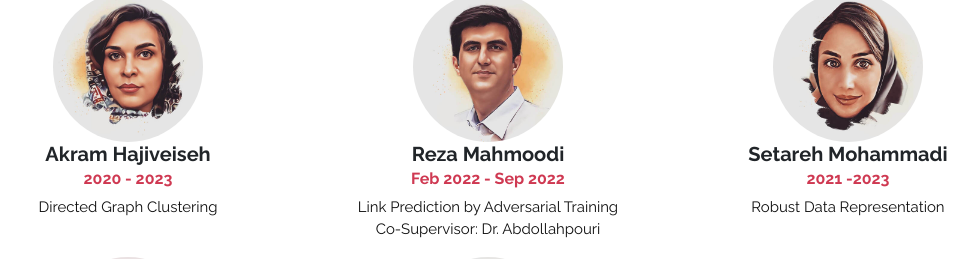
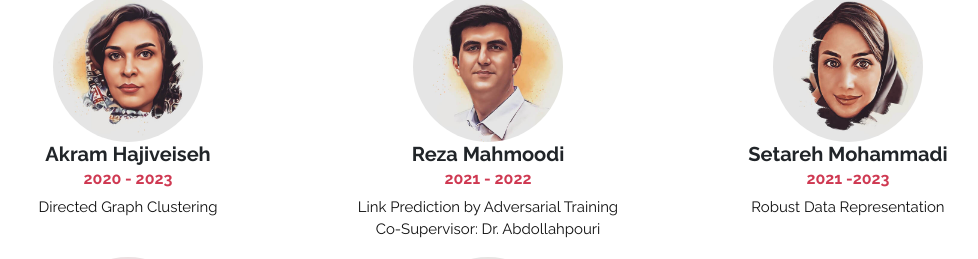
Before and after one commit to AMLteams/amlteams.github.io, a plain HTML site: page index.html in a window 1280 px wide. Shown: the part 3422-3681 px from the top of the page, without its empty margins (152-1130 px from the left). Drawn offline with Linux system fonts and the light colour scheme; a script that the page names is missing.

Commit message:
Update index.html

```diff
--- a/index.html
+++ b/index.html
@@ -400,7 +400,7 @@
                                 <div style="width: 100%;">
                                     <center>
                                         <h5 class="name">Reza Mahmoodi</h5>
-                                        <h6 class="text-primary">Feb 2022 - Sep 2022</h6>
+                                        <h6 class="text-primary">2021 - 2022</h6>
                                         <p>Link Prediction by Adversarial Training</br>Co-Supervisor: Dr. Abdollahpouri</p>
                                     </center>
                                 </div>
```
